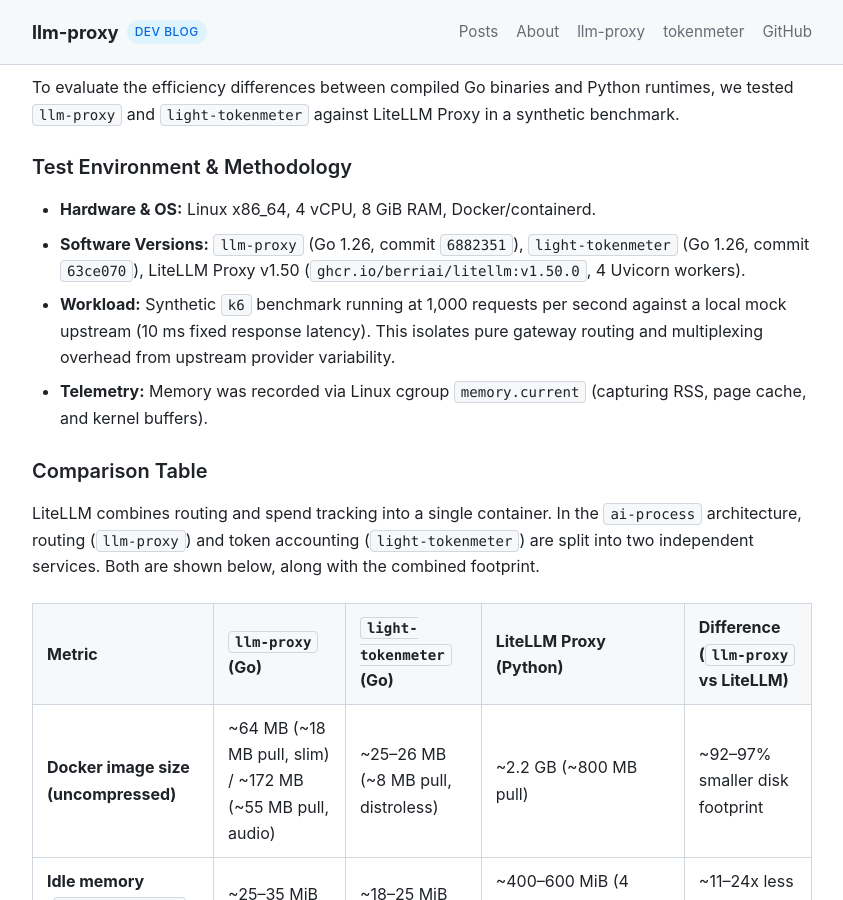
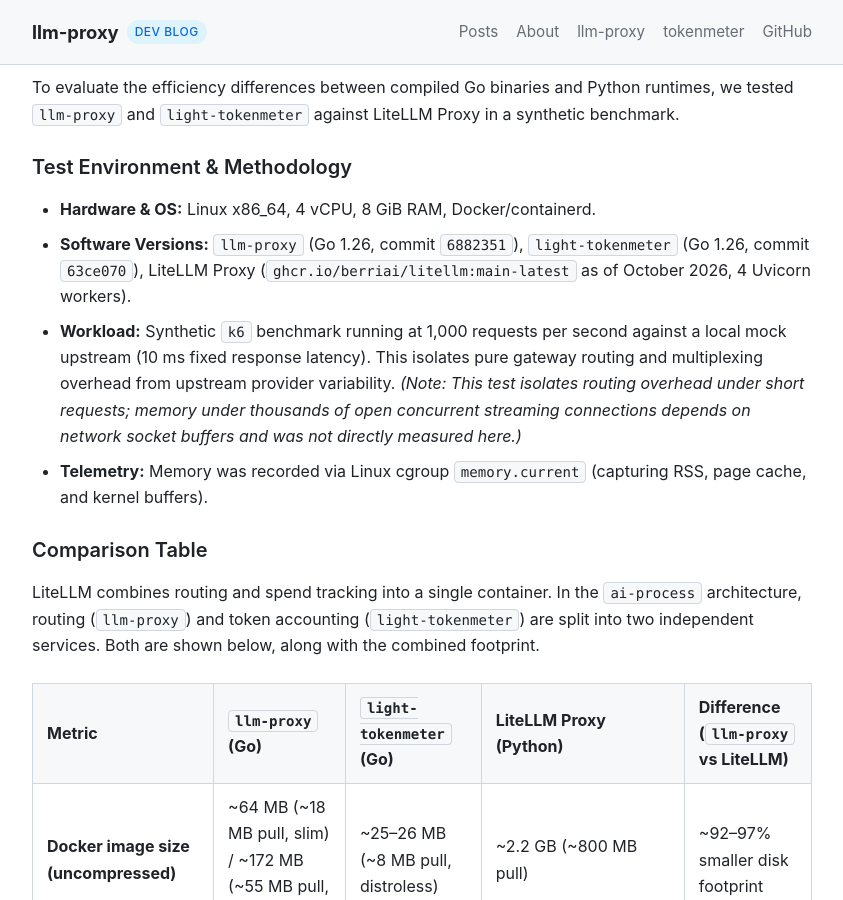
Before and after one commit to ai-process/blog, a Jekyll site: the page built from _posts/2026-10-17-why-we-chose-go-over-python-for-our-llm-gateway.md, in a window 1280 px wide and 900 px high, scrolled down 1461 px. Shown: the whole window, without its empty margins (218-1061 px from the left). Built offline with Jekyll 4.4.1, drawn with Linux system fonts in a browser that asks for light colours; some of the changed text lies outside the part shown.

Commit message:
docs(blog): refine litellm tag, streaming caveat and summary row parity

```diff
--- a/_posts/2026-10-17-why-we-chose-go-over-python-for-our-llm-gateway.md
+++ b/_posts/2026-10-17-why-we-chose-go-over-python-for-our-llm-gateway.md
@@ -41,8 +41,8 @@
 ### Test Environment & Methodology
 
 * **Hardware & OS:** Linux x86_64, 4 vCPU, 8 GiB RAM, Docker/containerd.
-* **Software Versions:** `llm-proxy` (Go 1.26, commit `6882351`), `light-tokenmeter` (Go 1.26, commit `63ce070`), LiteLLM Proxy v1.50 (`ghcr.io/berriai/litellm:v1.50.0`, 4 Uvicorn workers).
-* **Workload:** Synthetic `k6` benchmark running at 1,000 requests per second against a local mock upstream (10 ms fixed response latency). This isolates pure gateway routing and multiplexing overhead from upstream provider variability.
+* **Software Versions:** `llm-proxy` (Go 1.26, commit `6882351`), `light-tokenmeter` (Go 1.26, commit `63ce070`), LiteLLM Proxy (`ghcr.io/berriai/litellm:main-latest` as of October 2026, 4 Uvicorn workers).
+* **Workload:** Synthetic `k6` benchmark running at 1,000 requests per second against a local mock upstream (10 ms fixed response latency). This isolates pure gateway routing and multiplexing overhead from upstream provider variability. *(Note: This test isolates routing overhead under short requests; memory under thousands of open concurrent streaming connections depends on network socket buffers and was not directly measured here.)*
 * **Telemetry:** Memory was recorded via Linux cgroup `memory.current` (capturing RSS, page cache, and kernel buffers).
 
 ### Comparison Table
```
Also changed, not shown: other parts of _posts/2026-10-17-why-we-chose-go-over-python-for-our-llm-gateway.md (+3 -3 lines).
